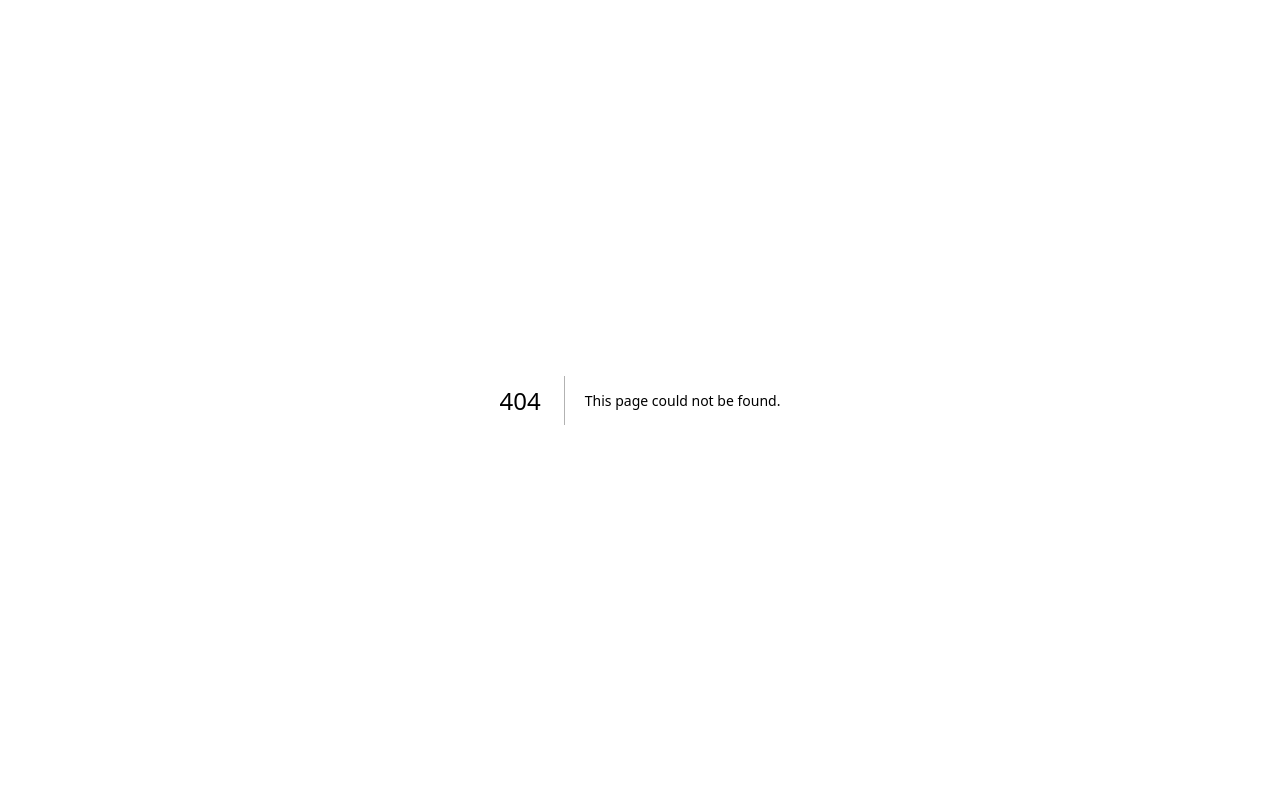
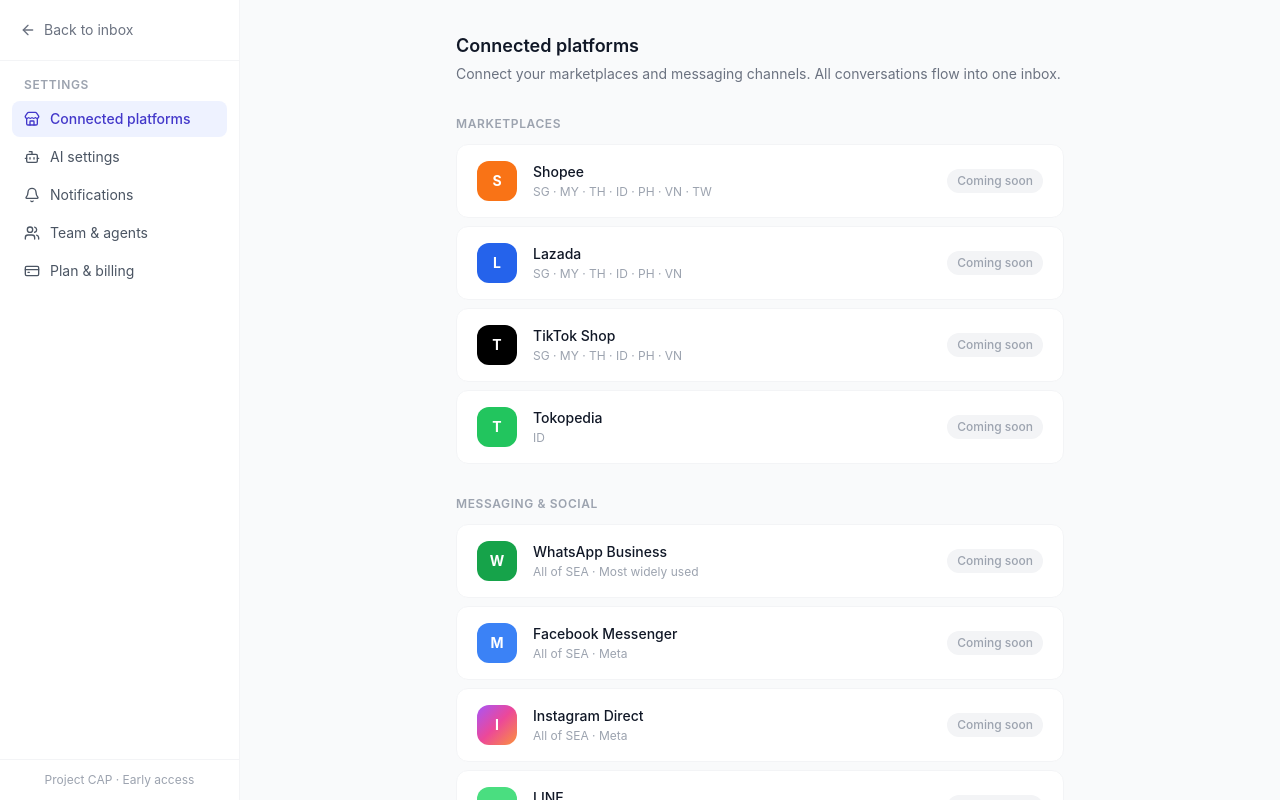
Before and after one commit to melvinong1701/Project-CAP, a Next.js app: page /settings in a window 1280 px wide. Before the commit this address had no page. Built offline with nearby package versions, Linux system fonts and the light colour scheme.

Commit message:
feat: settings full page, connected platforms, title update

```diff
--- a/app/layout.tsx
+++ b/app/layout.tsx
@@ -14,7 +14,7 @@
 });
 
 export const metadata: Metadata = {
-  title: "OakChat",
+  title: "Project CAP",
   description: "AI-native chat aggregator for SEA marketplace sellers",
 };
 
--- /dev/null
+++ b/app/settings/page.tsx
@@ -0,0 +1,222 @@
+'use client'
+import { useState } from 'react'
+import { useRouter } from 'next/navigation'
+import {
+  ArrowLeft, Store, Bot, Bell, Users, CreditCard,
+} from 'lucide-react'
+import { cn } from '@/lib/utils'
+
+const navItems = [
+  { id: 'platforms', label: 'Connected platforms', icon: Store },
+  { id: 'ai', label: 'AI settings', icon: Bot },
+  { id: 'notifications', label: 'Notifications', icon: Bell },
+  { id: 'team', label: 'Team & agents', icon: Users },
+  { id: 'billing', label: 'Plan & billing', icon: CreditCard },
+]
+
+const marketplaces = [
+  {
+    id: 'shopee',
+    name: 'Shopee',
+    description: 'SG · MY · TH · ID · PH · VN · TW',
+    color: 'bg-orange-500',
+    letter: 'S',
+  },
+  {
+    id: 'lazada',
+    name: 'Lazada',
+    description: 'SG · MY · TH · ID · PH · VN',
+    color: 'bg-blue-600',
+    letter: 'L',
+  },
+  {
+    id: 'tiktok_shop',
+    name: 'TikTok Shop',
+    description: 'SG · MY · TH · ID · PH · VN',
+    color: 'bg-black',
+    letter: 'T',
+  },
+  {
+    id: 'tokopedia',
+    name: 'Tokopedia',
+    description: 'ID',
+    color: 'bg-green-500',
+    letter: 'T',
+  },
+]
+
+const messagingPlatforms = [
+  {
+    id: 'whatsapp',
+    name: 'WhatsApp Business',
+    description: 'All of SEA · Most widely used',
+    color: 'bg-green-600',
+    letter: 'W',
+  },
+  {
+    id: 'fb_messenger',
+    name: 'Facebook Messenger',
+    description: 'All of SEA · Meta',
+    color: 'bg-blue-500',
+    letter: 'M',
+  },
+  {
+    id: 'instagram',
+    name: 'Instagram Direct',
+    description: 'All of SEA · Meta',
+    color: 'bg-gradient-to-br from-purple-500 via-pink-500 to-orange-400',
+    letter: 'I',
+  },
+  {
+    id: 'line',
+    name: 'LINE',
+    description: 'TH · TW · JP',
+    color: 'bg-green-400',
+    letter: 'L',
+  },
+  {
+    id: 'telegram',
+    name: 'Telegram',
+    description: 'All regions · Popular with tech-savvy sellers',
+    color: 'bg-sky-500',
+    letter: 'T',
+  },
+  {
+    id: 'zalo',
+    name: 'Zalo',
+    description: 'VN · Dominant messaging app',
+    color: 'bg-blue-700',
+    letter: 'Z',
+  },
+]
+
+function PlatformCard({ name, description, color, letter }: {
+  name: string; description: string; color: string; letter: string
+}) {
+  return (
+    <div className="flex items-center gap-4 px-5 py-4 border border-gray-100 rounded-xl bg-white hover:border-gray-200 hover:shadow-sm transition-all">
+      <div className={cn('w-10 h-10 rounded-xl flex items-center justify-center flex-shrink-0', color)}>
+        <span className="text-white font-bold text-sm">{letter}</span>
+      </div>
+      <div className="flex-1 min-w-0">
+        <p className="text-sm font-medium text-gray-900">{name}</p>
+        <p className="text-xs text-gray-400 mt-0.5">{description}</p>
+      </div>
+      <span className="text-xs font-medium text-gray-400 bg-gray-100 px-2.5 py-1 rounded-full flex-shrink-0">
+        Coming soon
+      </span>
+    </div>
+  )
+}
+
+export default function SettingsPage() {
+  const router = useRouter()
+  const [activeSection, setActiveSection] = useState('platforms')
+
+  return (
+    <div className="flex bg-gray-50" style={{ height: '100dvh' }}>
+
+      {/* Settings sidebar */}
+      <div className="w-60 flex-shrink-0 flex flex-col bg-white border-r border-gray-100">
+        {/* Header */}
+        <div className="px-5 py-5 border-b border-gray-100">
+          <button
+            onClick={() => router.push('/')}
+            className="flex items-center gap-2 text-sm text-gray-500 hover:text-gray-800 transition-colors"
+          >
+            <ArrowLeft className="w-4 h-4" />
+            Back to inbox
+          </button>
+        </div>
+
+        <div className="px-3 py-4 flex-1">
+          <p className="text-xs font-semibold text-gray-400 uppercase tracking-wider px-3 mb-2">
+            Settings
+          </p>
+          <nav className="space-y-0.5">
+            {navItems.map(({ id, label, icon: Icon }) => (
+              <button
+                key={id}
+                onClick={() => setActiveSection(id)}
+                className={cn(
+                  'w-full flex items-center gap-2.5 px-3 py-2 rounded-lg text-sm transition-colors text-left',
+                  activeSection === id
+                    ? 'bg-indigo-50 text-indigo-700 font-medium'
+                    : 'text-gray-600 hover:bg-gray-50 hover:text-gray-800'
+                )}
+              >
+                <Icon className="w-4 h-4 flex-shrink-0" />
+                <span>{label}</span>
+              </button>
+            ))}
+          </nav>
+        </div>
+
+        <div className="px-4 py-3 border-t border-gray-100">
+          <p className="text-xs text-gray-400 text-center">Project CAP · Early access</p>
+        </div>
+      </div>
+
+      {/* Main content */}
+      <div className="flex-1 min-w-0 overflow-y-auto">
+        <div className="max-w-2xl mx-auto px-8 py-8">
+
+          {activeSection === 'platforms' && (
+            <>
+              <div className="mb-8">
+                <h1 className="text-lg font-semibold text-gray-900">Connected platforms</h1>
+                <p className="text-sm text-gray-500 mt-1">
+                  Connect your marketplaces and messaging channels. All conversations flow into one inbox.
+                </p>
+              </div>
+
+              <div className="space-y-8">
+                {/* Marketplaces */}
+                <div>
+                  <h2 className="text-xs font-semibold text-gray-400 uppercase tracking-wider mb-3">
+                    Marketplaces
+                  </h2>
+                  <div className="space-y-2">
+                    {marketplaces.map(p => (
+                      <PlatformCard key={p.id} {...p} />
+                    ))}
+                  </div>
+                </div>
+
+                {/* Messaging & Social */}
+                <div>
+                  <h2 className="text-xs font-semibold text-gray-400 uppercase tracking-wider mb-3">
+                    Messaging & Social
+                  </h2>
+                  <div className="space-y-2">
+                    {messagingPlatforms.map(p => (
+                      <PlatformCard key={p.id} {...p} />
+                    ))}
+                  </div>
+                </div>
+              </div>
+            </>
+          )}
+
+          {activeSection !== 'platforms' && (
+            <div className="flex flex-col items-center justify-center h-64 text-center">
+              <div className="w-12 h-12 rounded-2xl bg-gray-100 flex items-center justify-center mb-4">
+                {(() => {
+                  const item = navItems.find(n => n.id === activeSection)
+                  if (!item) return null
+                  const Icon = item.icon
+                  return <Icon className="w-5 h-5 text-gray-400" />
+                })()}
+              </div>
+              <p className="text-sm font-medium text-gray-700">
+                {navItems.find(n => n.id === activeSection)?.label}
+              </p>
+              <p className="text-xs text-gray-400 mt-1">Coming soon</p>
+            </div>
+          )}
+
+        </div>
+      </div>
+    </div>
+  )
+}
--- a/components/Sidebar.tsx
+++ b/components/Sidebar.tsx
@@ -1,8 +1,8 @@
 'use client'
-import { useState } from 'react'
+import { useRouter } from 'next/navigation'
 import { Store } from '@/lib/types'
 import { ChannelBadge } from './ChannelBadge'
-import { Inbox, BookMarked, UserCheck, Clock, Settings, X, Store as StoreIcon, Bot, Bell, Users, CreditCard } from 'lucide-react'
+import { Inbox, BookMarked, UserCheck, Clock, Settings } from 'lucide-react'
 import { cn } from '@/lib/utils'
 
 interface SidebarProps {
@@ -18,89 +18,25 @@
   { id: 'snoozed', label: 'Snoozed', icon: Clock },
 ]
 
-const settingsSections = [
-  {
-    icon: StoreIcon,
-    label: 'Connected stores',
-    description: 'Manage your Shopee, Lazada and TikTok Shop connections',
-    badge: 'Coming soon',
-  },
-  {
-    icon: Bot,
-    label: 'AI settings',
-    description: 'Confidence thresholds, auto-send rules, tone preferences',
-    badge: 'Coming soon',
-  },
-  {
-    icon: Bell,
-    label: 'Notifications',
-    description: 'Alert preferences for new messages and escalations',
-    badge: 'Coming soon',
-  },
-  {
-    icon: Users,
-    label: 'Team & agents',
-    description: 'Invite agents, set roles and assignment rules',
-    badge: 'Coming soon',
-  },
-  {
-    icon: CreditCard,
-    label: 'Plan & billing',
-    description: 'Usage, subscription and overage settings',
-    badge: 'Coming soon',
-  },
-]
-
 export function Sidebar({ stores, activeFilter, onFilterChange }: SidebarProps) {
+  const router = useRouter()
   const totalUnread = stores.reduce((sum, s) => sum + s.unreadCount, 0)
-  const [showSettings, setShowSettings] = useState(false)
 
   return (
-    <div className="w-60 flex-shrink-0 flex flex-col border-r border-gray-100 bg-white min-h-0 relative">
+    <div className="w-60 flex-shrink-0 flex flex-col border-r border-gray-100 bg-white min-h-0">
 
-      {/* Settings panel overlay */}
-      {showSettings && (
-        <div className="absolute inset-0 z-10 bg-white flex flex-col">
-          <div className="px-4 py-4 border-b border-gray-100 flex items-center justify-between">
-            <h2 className="text-sm font-semibold text-gray-900">Settings</h2>
-            <button
-              onClick={() => setShowSettings(false)}
-              className="text-gray-400 hover:text-gray-600 transition-colors"
-            >
-              <X className="w-4 h-4" />
-            </button>
-          </div>
-          <div className="flex-1 overflow-y-auto px-3 py-3 space-y-1">
-            {settingsSections.map(({ icon: Icon, label, description, badge }) => (
-              <div key={label} className="px-3 py-3 rounded-lg hover:bg-gray-50 cursor-default">
-                <div className="flex items-center gap-2.5 mb-1">
-                  <Icon className="w-4 h-4 text-gray-400 flex-shrink-0" />
-                  <span className="text-sm font-medium text-gray-700">{label}</span>
-                  <span className="ml-auto text-[10px] font-medium text-gray-400 bg-gray-100 px-1.5 py-0.5 rounded-full">
-                    {badge}
-                  </span>
-                </div>
-                <p className="text-xs text-gray-400 pl-6.5 leading-relaxed">{description}</p>
-              </div>
-            ))}
-          </div>
-          <div className="px-4 py-3 border-t border-gray-100">
-            <p className="text-xs text-gray-400 text-center">Project CAP · Early access</p>
-          </div>
-        </div>
-      )}
       {/* Logo */}
       <div className="px-5 py-5 border-b border-gray-100">
         <div className="flex items-center gap-2.5">
           <div className="w-8 h-8 rounded-xl bg-indigo-600 flex items-center justify-center">
-            <span className="text-white font-bold text-sm">O</span>
+            <span className="text-white font-bold text-sm">C</span>
           </div>
           <span className="font-semibold text-gray-900 text-[15px]">Project CAP</span>
         </div>
       </div>
 
       {/* Nav */}
-      <div className="px-3 py-3 flex-1">
+      <div className="px-3 py-3 flex-1 min-h-0 overflow-y-auto">
         <nav className="space-y-0.5 mb-6">
           {navItems.map(({ id, label, icon: Icon }) => (
             <button
@@ -155,7 +91,7 @@
       </div>
 
       {/* Footer */}
-      <div className="px-3 py-3 border-t border-gray-100 flex items-center justify-between">
+      <div className="px-3 py-3 border-t border-gray-100 flex items-center justify-between flex-shrink-0">
         <div className="flex items-center gap-2.5">
           <div className="w-7 h-7 rounded-full bg-gradient-to-br from-indigo-400 to-indigo-600 flex items-center justify-center text-white text-xs font-semibold">
             M
@@ -163,8 +99,9 @@
           <span className="text-sm text-gray-700 font-medium">Melvin</span>
         </div>
         <button
-          onClick={() => setShowSettings(true)}
+          onClick={() => router.push('/settings')}
           className="text-gray-400 hover:text-gray-600 transition-colors"
+          title="Settings"
         >
           <Settings className="w-4 h-4" />
         </button>
```
